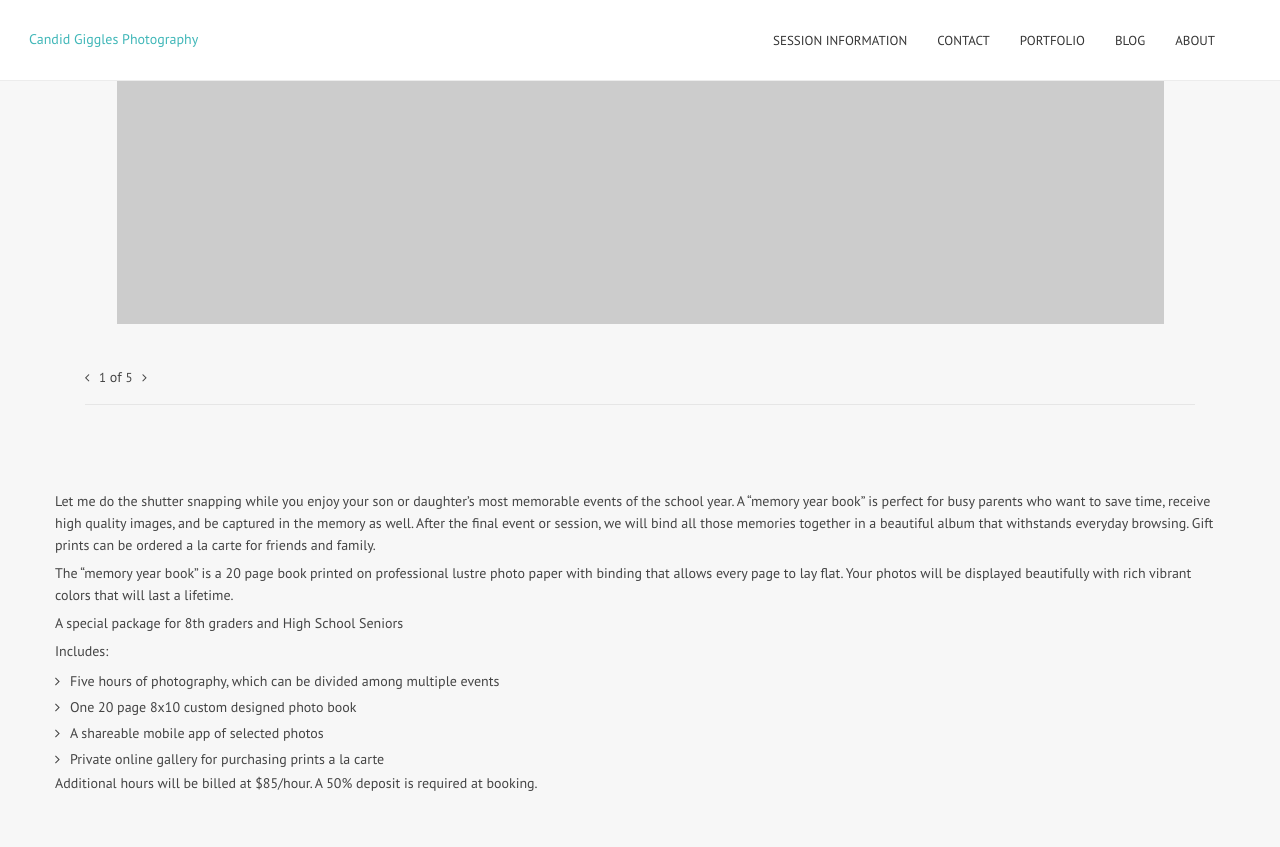
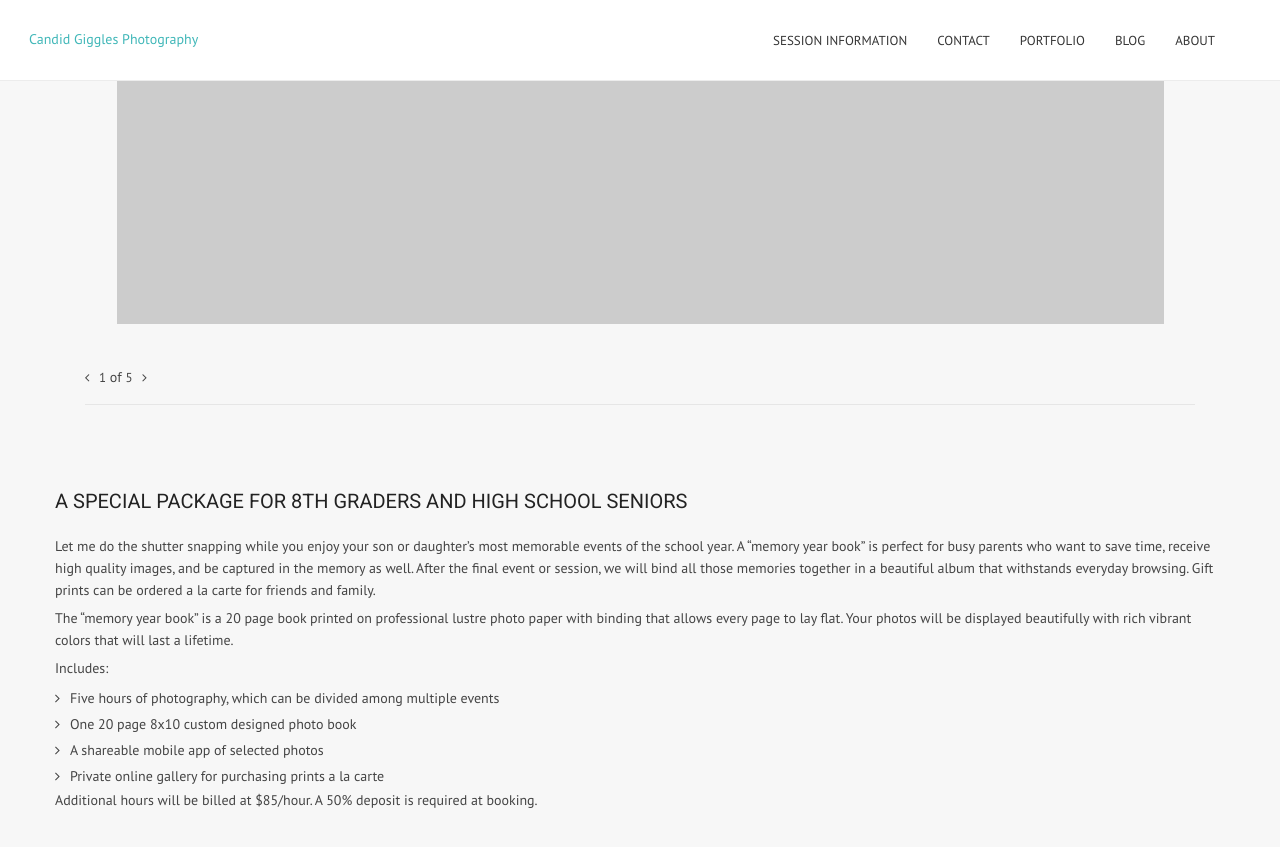
Before and after one commit to candidgiggles/kmitchellphoto.github.io, a Jekyll site: the page built from memory-year-book/index.md, in a window 1280 px wide and 900 px high, scrolled down 455 px. Shown: the top 847 px of the window. Built offline with Jekyll 4.4.1, drawn with Linux system fonts in a browser that asks for light colours.

```diff
--- a/memory-year-book/index.md
+++ b/memory-year-book/index.md
@@ -15,11 +15,11 @@ time: 6 hours
 camera: Canon X
 ---
 
+### A special package for 8th graders and High School Seniors
+
 Let me do the shutter snapping while you enjoy your son or daughter’s most memorable events of the school year. A “memory year book” is perfect for busy parents who want to save time, receive high quality images, and be captured in the memory as well. After the final event or session, we will bind all those memories together in a beautiful album that withstands everyday browsing.  Gift prints can be ordered a la carte for friends and family.
 
 The “memory year book” is a 20 page book printed on professional lustre photo paper with binding that allows every page to lay flat. Your photos will be displayed beautifully with rich vibrant colors that will last a lifetime.
-
-A special package for 8th graders and High School Seniors
 
 Includes:
 - Five hours of photography, which can be divided among multiple events
@@ -27,20 +27,5 @@ Includes:
 - A shareable mobile app of selected photos
 - Private online gallery for purchasing prints a la carte
 
-
-
-
-
-
-
-
-
-
-
-
-
-
-
-
-
-Additional hours will be billed at $85/hour. A 50% deposit is required at booking.
+Additional hours will be billed at $85/hour.
+A 50% deposit is required at booking.
```
